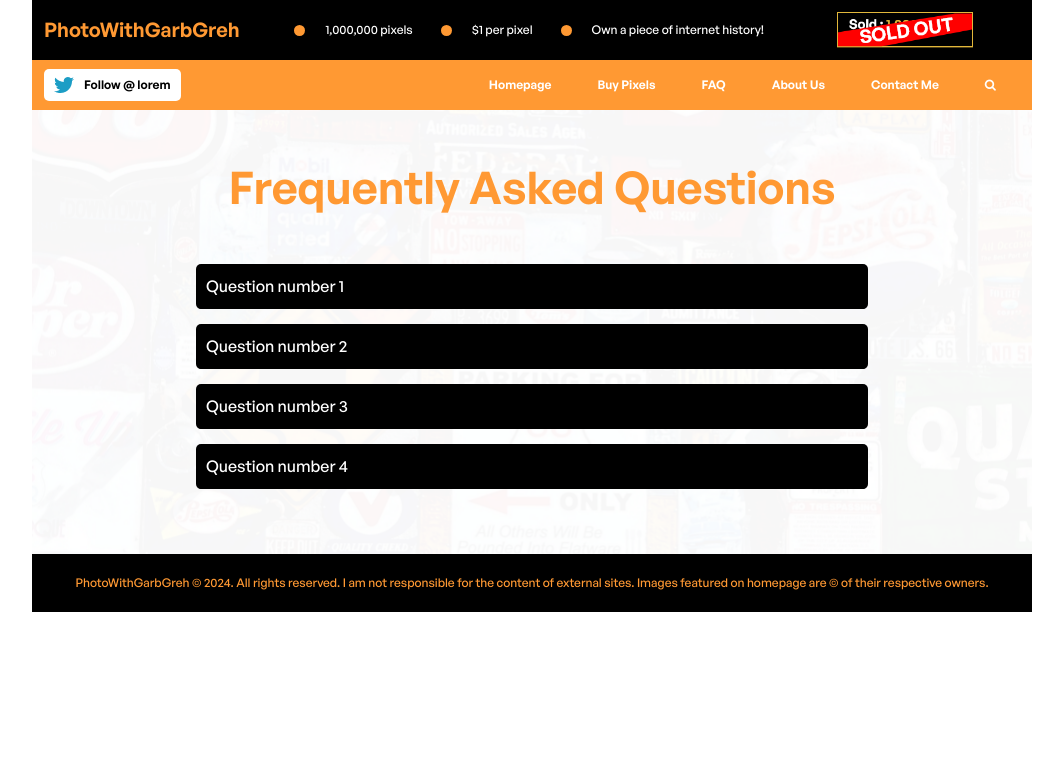
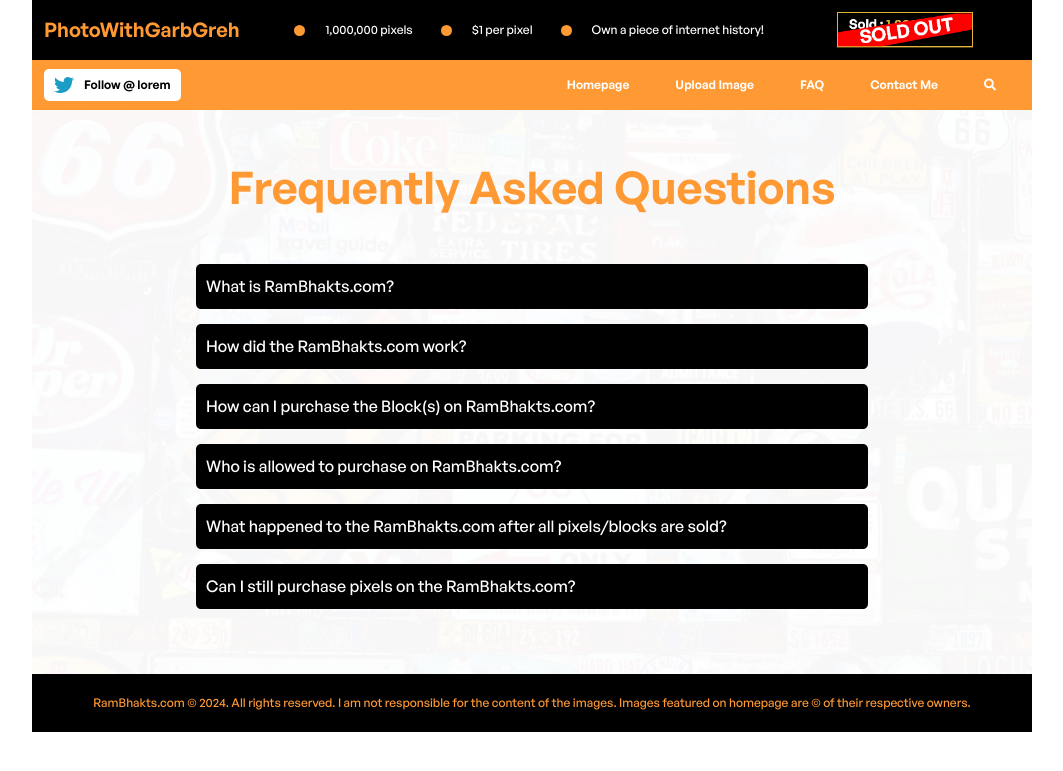
Before and after one commit to ezmeekuzz/Million-Dollar-Home-Page, a CodeIgniter 4 app: template app/Views/pages/faq.php in a window 1280 px wide. Shown: the top 771 px of the page, without its empty margins (108-1171 px from the left). Run offline with PHP 8.4 and a stand-in for CodeIgniter, Linux system fonts and the light colour scheme; the template is opened without the code that fills it, so the values that code supplies are empty; some libraries are stand-ins or nearby versions.

Commit message:
Done the updates requested by the client

```diff
--- a/app/Views/pages/faq.php
+++ b/app/Views/pages/faq.php
@@ -4,27 +4,39 @@
             <h2>Frequently Asked Questions</h2>
             <div class="accordion">
                 <div class="accordion-section">
-                    <div class="accordion-header" onclick="toggleAccordion(this)">Question number 1</div>
+                    <div class="accordion-header" onclick="toggleAccordion(this)">What is RamBhakts.com?</div>
                     <div class="accordion-content">
-                        <p>Lorem ipsum dolor sit amet, consectetur adipiscing elit, sed do eiusmod tempor incididunt ut labore et dolore magna aliqua. Ut enim ad minim veniam, quis nostrud exercitation ullamco laboris nisi ut aliquip ex ea commodo consequat. Duis aute irure dolor in reprehenderit in voluptate velit esse cillum dolore eu fugiat nulla pariatur. Excepteur sint occaecat cupidatat non proident, sunt in culpa qui officia deserunt mollit anim id est laborum.</p>
+                        <p>The RamBhakts.com is a website conceived in 2024</p>
                     </div>
                 </div>
                 <div class="accordion-section">
-                    <div class="accordion-header" onclick="toggleAccordion(this)">Question number 2</div>
+                    <div class="accordion-header" onclick="toggleAccordion(this)">How did the RamBhakts.com work?</div>
                     <div class="accordion-content">
-                        <p>Lorem ipsum dolor sit amet, consectetur adipiscing elit, sed do eiusmod tempor incididunt ut labore et dolore magna aliqua. Ut enim ad minim veniam, quis nostrud exercitation ullamco laboris nisi ut aliquip ex ea commodo consequat. Duis aute irure dolor in reprehenderit in voluptate velit esse cillum dolore eu fugiat nulla pariatur. Excepteur sint occaecat cupidatat non proident, sunt in culpa qui officia deserunt mollit anim id est laborum.</p>
+                        <p>RamBhakts.com sell pixel for $1 each, with a minimum purchase of 10×10 pixels, to anyone who wanted to display his picture on this website. 10x10 pixels consists of 1 block and blocks cab be purchased in a combination of 1x1, 2x2, 3x3, 4x4, 5x5, 6x6 or 7x7.</p>
                     </div>
                 </div>
                 <div class="accordion-section">
-                    <div class="accordion-header" onclick="toggleAccordion(this)">Question number 3</div>
+                    <div class="accordion-header" onclick="toggleAccordion(this)">How can I purchase the Block(s) on RamBhakts.com?</div>
                     <div class="accordion-content">
-                        <p>Lorem ipsum dolor sit amet, consectetur adipiscing elit, sed do eiusmod tempor incididunt ut labore et dolore magna aliqua. Ut enim ad minim veniam, quis nostrud exercitation ullamco laboris nisi ut aliquip ex ea commodo consequat. Duis aute irure dolor in reprehenderit in voluptate velit esse cillum dolore eu fugiat nulla pariatur. Excepteur sint occaecat cupidatat non proident, sunt in culpa qui officia deserunt mollit anim id est laborum.</p>
+                        <p>Go to RamBhakts.com. Select the tab “Upload Picture” and then select the Block(s) where you want to place your picture. Window will open where you can select the picture and insert the payment details. Once payment is processed, we will review and upload your picture within 24 hours.</p>
                     </div>
                 </div>
                 <div class="accordion-section">
-                    <div class="accordion-header" onclick="toggleAccordion(this)">Question number 4</div>
+                    <div class="accordion-header" onclick="toggleAccordion(this)">Who is allowed to purchase on RamBhakts.com?</div>
                     <div class="accordion-content">
-                        <p>Lorem ipsum dolor sit amet, consectetur adipiscing elit, sed do eiusmod tempor incididunt ut labore et dolore magna aliqua. Ut enim ad minim veniam, quis nostrud exercitation ullamco laboris nisi ut aliquip ex ea commodo consequat. Duis aute irure dolor in reprehenderit in voluptate velit esse cillum dolore eu fugiat nulla pariatur. Excepteur sint occaecat cupidatat non proident, sunt in culpa qui officia deserunt mollit anim id est laborum.</p>
+                        <p>Anybody as long as their content is not offensive, indecent, irrelevant or illegal.</p>
+                    </div>
+                </div>
+                <div class="accordion-section">
+                    <div class="accordion-header" onclick="toggleAccordion(this)">What happened to the RamBhakts.com after all pixels/blocks are sold?</div>
+                    <div class="accordion-content">
+                        <p>After selling all the pixels, the RamBhakts.com becomes a part of internet history. The website remains as a static display of the sold pixels.</p>
+                    </div>
+                </div>
+                <div class="accordion-section">
+                    <div class="accordion-header" onclick="toggleAccordion(this)">Can I still purchase pixels on the RamBhakts.com?</div>
+                    <div class="accordion-content">
+                        <p>Yes, as of now, pixels/blocks on the RamBhakts.com are available and new purchases are being accepted.</p>
                     </div>
                 </div>
             </div>
--- a/app/Views/templates/footer.php
+++ b/app/Views/templates/footer.php
@@ -1,5 +1,5 @@
         <footer>
-            <p>PhotoWithGarbGreh © 2024. All rights reserved. I am not responsible for the content of external sites. Images featured on homepage are © of their respective owners.</p>
+            <p>RamBhakts.com © 2024. All rights reserved. I am not responsible for the content of the images. Images featured on homepage are © of their respective owners.</p>
         </footer>
         <script src="https://cdn.jsdelivr.net/npm/popper.js@1.14.7/dist/umd/popper.min.js" integrity="sha384-UO2eT0CpHqdSJQ6hJty5KVphtPhzWj9WO1clHTMGa3JDZwrnQq4sF86dIHNDz0W1" crossorigin="anonymous" ></script>
         <script src="https://cdn.jsdelivr.net/npm/bootstrap@4.3.1/dist/js/bootstrap.min.js" integrity="sha384-JjSmVgyd0p3pXB1rRibZUAYoIIy6OrQ6VrjIEaFf/nJGzIxFDsf4x0xIM+B07jRM" crossorigin="anonymous" ></script>
@@ -21,6 +21,21 @@
                     searchInput.focus();
                 });
             });
+            function toggleAccordion(header) {
+                var content = header.nextElementSibling;
+                content.style.maxHeight = content.style.maxHeight ? null : content.scrollHeight + "px";
+
+                // Toggle the 'active' class on the clicked header
+                header.classList.toggle('active');
+
+                // Reset the background color of inactive headers
+                var headers = document.querySelectorAll('.accordion-header');
+                headers.forEach(function(item) {
+                    if (item !== header) {
+                        item.classList.remove('active');
+                    }
+                });
+            }
         </script>
     </body>
 </html>
--- a/app/Views/templates/header.php
+++ b/app/Views/templates/header.php
@@ -7,13 +7,14 @@
         <meta name="author" content="" />
         <title>Home - PhotoWithGarbGreh</title>
         <link href="https://cdn.jsdelivr.net/npm/bootstrap@5.0.0/dist/css/bootstrap.min.css" rel="stylesheet">
-        <link rel="stylesheet" href="<?=base_url();?>assets/css/font-awesome.min.css" />
+        <link rel="stylesheet" href="https://cdnjs.cloudflare.com/ajax/libs/font-awesome/5.15.3/css/all.min.css" integrity="sha512-iBBXm8fW90+nuLcSKlbmrPcLa0OT92xO1BIsZ+ywDWZCvqsWgccV3gFoRBv0z+8dLJgyAHIhR35VZc2oM/gI1w==" crossorigin="anonymous">
         <link rel="stylesheet" href="<?=base_url();?>assets/css/owl.carousel.min.css" />
         <link rel="stylesheet" href="<?=base_url();?>assets/css/owl.theme.default.min.css" />
         <link rel="stylesheet" href="<?=base_url();?>assets/css/main.css" />
         <link rel="stylesheet" href="<?=base_url();?>assets/css/responsive.css" />
-        <link rel="preconnect" href="https://fonts.googleapis.com" />
-        <link rel="preconnect" href="https://fonts.gstatic.com" crossorigin />
+        <link rel="preconnect" href="https://fonts.googleapis.com">
+        <link rel="preconnect" href="https://fonts.gstatic.com" crossorigin>
+        <link href="https://fonts.googleapis.com/css2?family=Barlow:ital@1&family=Roboto+Condensed:wght@300&display=swap" rel="stylesheet">
         <link href="https://fonts.googleapis.com/css2?family=Poppins:ital,wght@0,100;0,200;0,300;0,400;0,500;0,600;0,700;0,800;0,900;1,100;1,200;1,300;1,400;1,500;1,600;1,700;1,800;1,900&display=swap" rel="stylesheet" />
         <link href="https://fonts.googleapis.com/css2?family=Montserrat:wght@100;200;300;400;500;600;700;800;900&display=swap" rel="stylesheet" />
         <link href="https://fonts.googleapis.com/css2?family=Work+Sans:wght@100;200;300;400;500;600;700;800;900&display=swap" rel="stylesheet" />
@@ -117,14 +146,14 @@
                                 <a class="nav-link" href="/home">Homepage</a>
                             </li>
                             <li class="nav-item open-btn">
-                                <a class="nav-link" href="/buy-pixels">Buy Pixels</a>
+                                <a class="nav-link" href="/buy-pixels">Upload Image</a>
                             </li>
                             <li class="nav-item">
                                 <a class="nav-link" href="/faq">FAQ</a>
                             </li>
-                            <li class="nav-item">
+                            <!--<li class="nav-item">
                                 <a class="nav-link" href="/about-us">About Us</a>
-                            </li>
+                            </li>-->
                             <li class="nav-item">
                                 <a class="nav-link" href="/contact-me">Contact Me</a>
                             </li>
```
Also changed, not shown: other parts of app/Views/templates/header.php (+28 -0 lines), app/Views/pages/buypixels.php (+26 -34 lines), public/milliondollar.sql (+7 -4 lines), public/assets/js/custom/home.js. Lines whose indentation alone changed are shown as unchanged.
